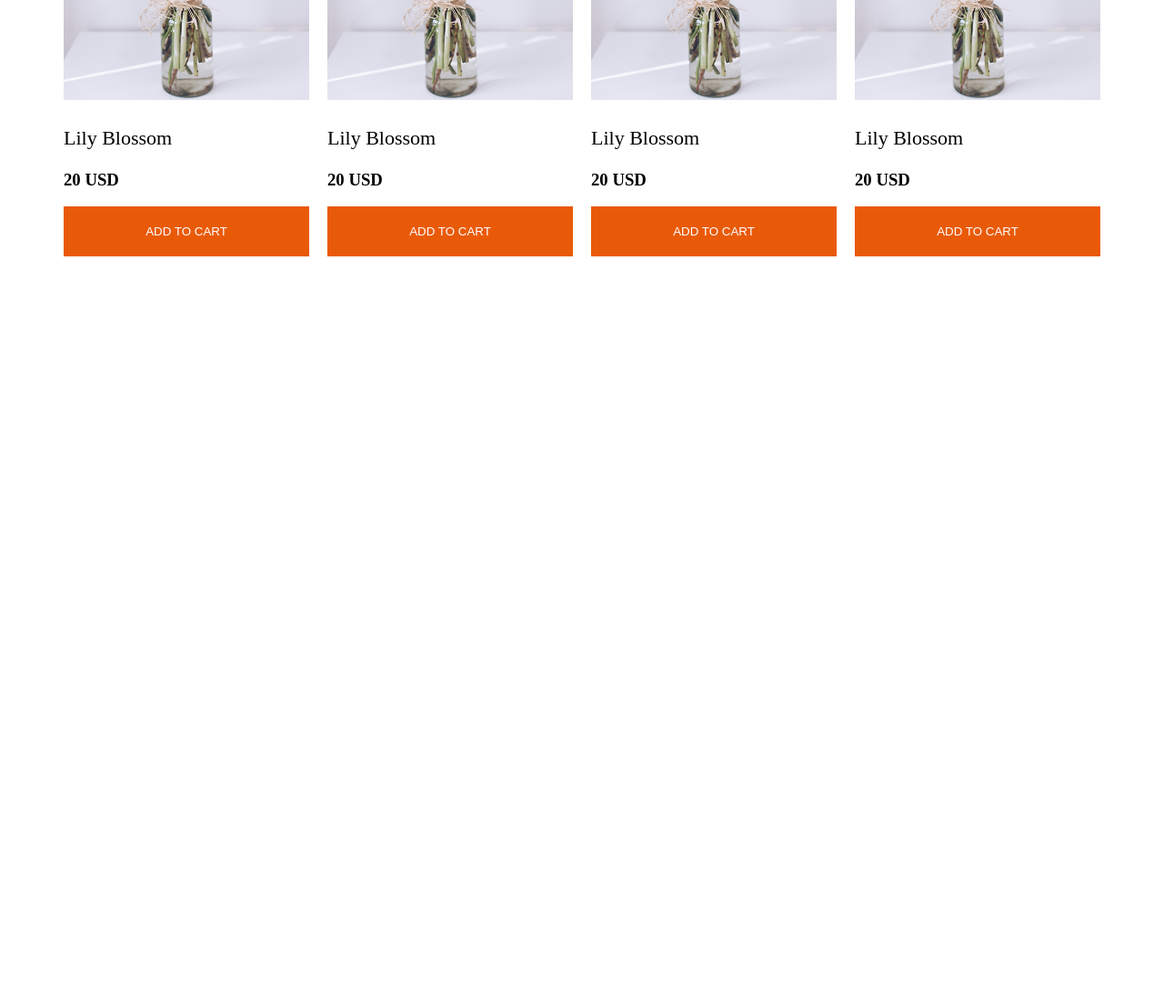
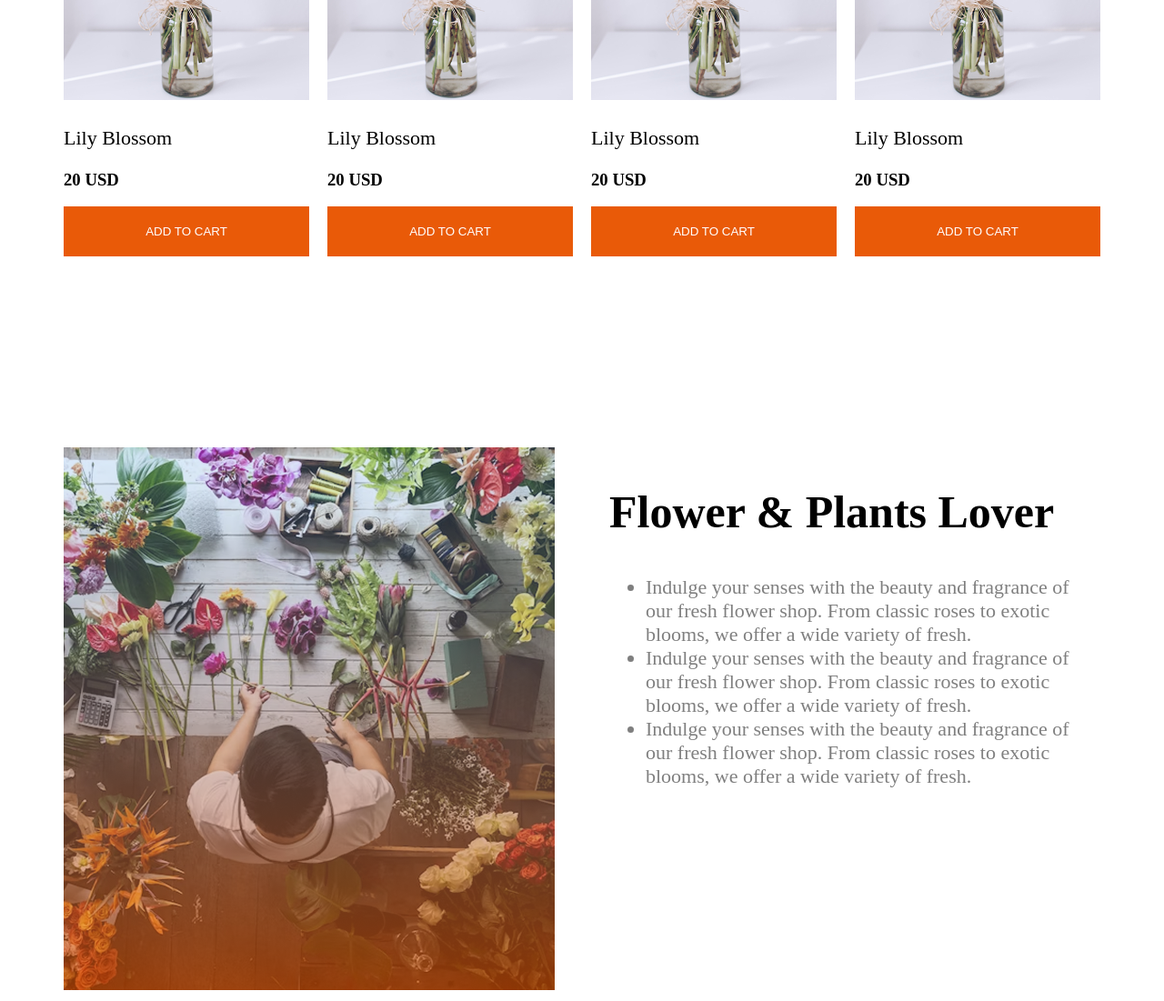
Before and after one commit to meherunnesaenta/Assignment-2, a plain HTML site: page index.html in a window 1280 px wide. Shown: the part 1642-2743 px from the top of the page at 91% size. Before the commit the page ends 1932 px from the top, so only its background shows below. Drawn offline with nearby package versions, Linux system fonts and the light colour scheme.

Commit message:
flower store added

```diff
--- a/index.html
+++ b/index.html
@@ -102,6 +102,24 @@
                 </div>
 
             </section>
+
+
+            <section class="flower-store">
+                <div class="flower-img">
+
+                    <img src="assets/flower-store.png" alt="">
+
+                </div>
+
+                <div class="flower-content">
+                    <h2>Flower & Plants Lover</h2>
+                    <ul>
+                        <li>Indulge your senses with the beauty and fragrance of our fresh flower shop. From classic roses to exotic blooms, we offer a wide variety of fresh.</li>
+                        <li>Indulge your senses with the beauty and fragrance of our fresh flower shop. From classic roses to exotic blooms, we offer a wide variety of fresh.</li>
+                        <li>Indulge your senses with the beauty and fragrance of our fresh flower shop. From classic roses to exotic blooms, we offer a wide variety of fresh.</li>
+                    </ul>
+                </div>
+            </section>
         </div>
     </main>
     <footer>
--- a/style.css
+++ b/style.css
@@ -42,7 +42,7 @@ button{
     border:none;
 }
 
-.container p{
+.container p , .flower-content ul li{
      font-size: 1.375rem;
 }
 .container h2{
@@ -77,7 +77,6 @@ nav .content ul{
     padding: 120px 0;
 }
 .banner div{
-    width:100%;
     max-width:570px;
 
 }
@@ -94,7 +93,7 @@ nav .content ul{
 .plants .content{
     text-align: center;
 }
-.plants .content p{
+.plants .content p ,.flower-content ul li{
     color: var(--text-color);
 }
 .img-card{
@@ -105,6 +104,22 @@ nav .content ul{
 .img-card img{
     width: 100%;
     height: auto;
+}
+
+/* flower store */
+.flower-store{
+    display: flex;
+    margin-top: 210px;
+    justify-content: space-between;
+}
+.flower-store img{
+    width:100%;
+    max-width: 540px;
+}
+.flower-store .flower-content{
+    width:100%;
+    max-width:540px;
+    z-index: 0;
 }
 
 @media screen and (max-width:576px){
@@ -126,5 +141,13 @@ nav .content ul{
     .img-card{
         grid-template-columns: repeat(2,1fr);
     }
+    main .container{
+        margin: 10px 0;
+    }
+
+    .flower-store{
+        flex-direction: column;
+    }
+
 
 }
```
